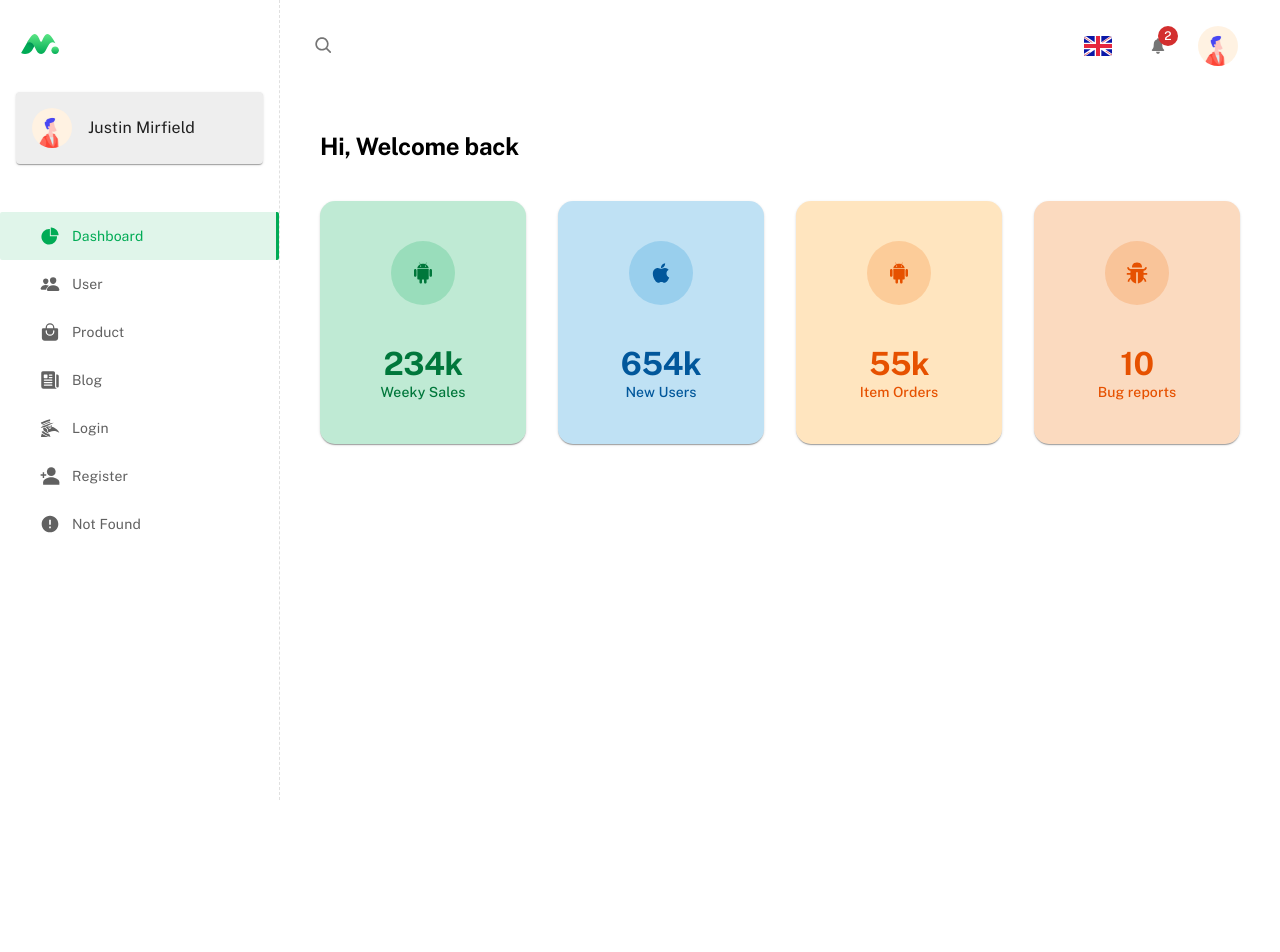
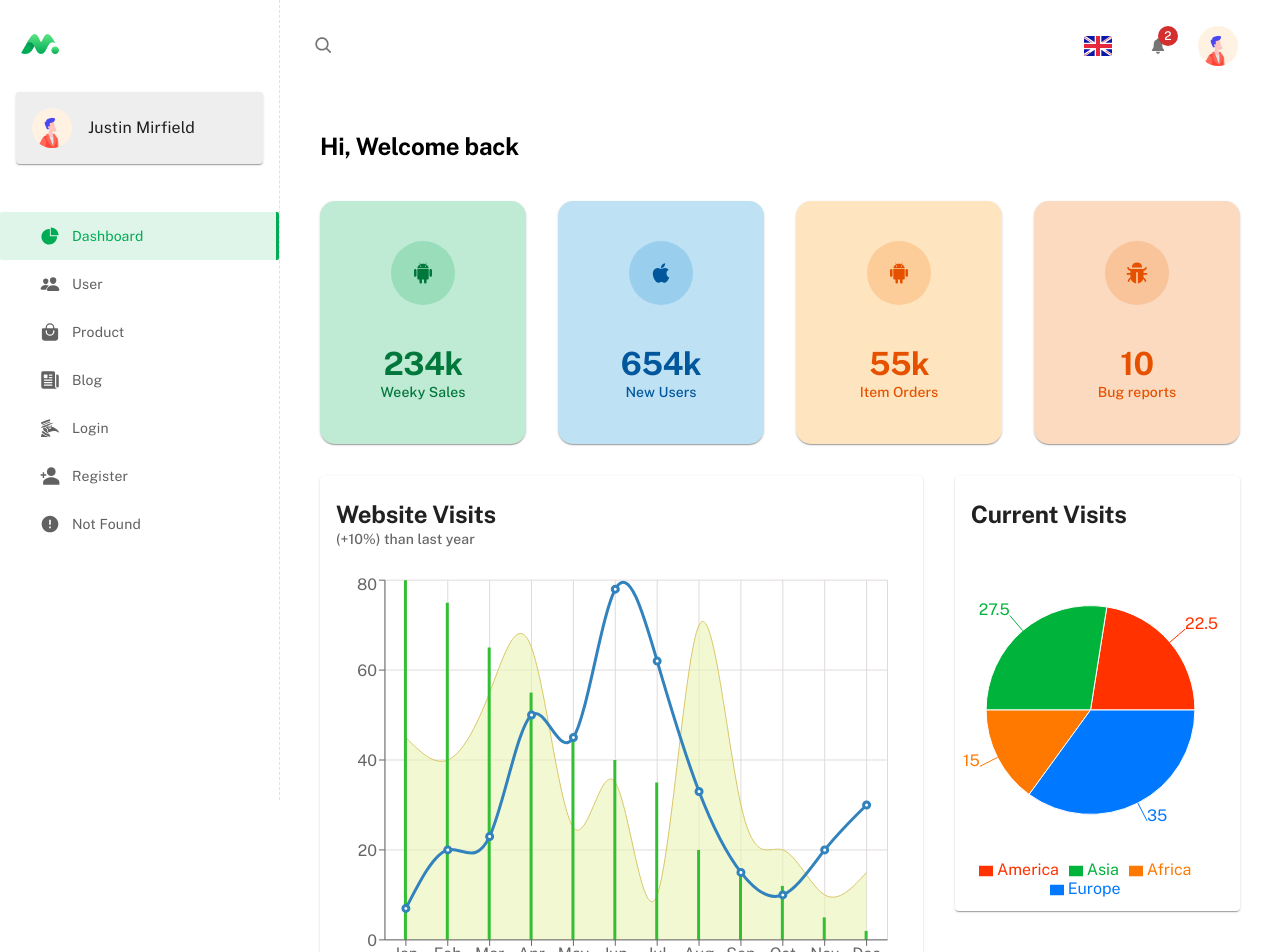
Before and after one commit to jmirfield/MUI-React-Dashboard-Clone, a React (Create React App) app: page /dashboard/app in a window 1280 px wide. Before the commit this address had no page. Shown: the top 952 px of the page. Before the commit the page ends 800 px from the top, so only its background shows below. Built offline with nearby package versions, Linux system fonts and the light colour scheme.

Commit message:
Adding charts to dashboard

```diff
--- a/package.json
+++ b/package.json
@@ -14,6 +14,7 @@
     "react-icons": "^4.3.1",
     "react-router-dom": "^6.2.2",
     "react-scripts": "5.0.0",
+    "recharts": "^2.1.9",
     "web-vitals": "^2.1.4"
   },
   "scripts": {
--- a/src/App.js
+++ b/src/App.js
@@ -9,9 +9,9 @@ const App = () => {
             <Route path='/' element={<Navigate to='dashboard' />} />
             <Route path='/dashboard' element={<DashboardLayout />}>
                 <Route path='app' element={<Main />} />
-                <Route path='user' element={<Main />} />
-                <Route path='product' element={<Main />} />
-                <Route path='blog' element={<Main />} />
+                <Route path='user' element={<p>Placeholder</p>} />
+                <Route path='product' element={<p>Placeholder</p>} />
+                <Route path='blog' element={<p>Placeholder</p>} />
                 <Route path='' element={<Navigate to='app' />} />
                 <Route path='*' element={<Navigate to='/404' />} />
             </Route>
--- /dev/null
+++ b/src/components/Dashboard/CurrentVisits.js
@@ -0,0 +1,49 @@
+import React from 'react'
+import { Paper, Typography, Box } from '@mui/material'
+import { ResponsiveContainer, PieChart, Pie, Tooltip, Legend, Cell } from 'recharts'
+
+const CHART_DATA = [
+    {
+        name: 'America',
+        data: 22.5,
+        color: 'rgb(255,50,0)'
+    },
+    {
+        name: 'Asia',
+        data: 27.5,
+        color: 'rgb(0, 180, 59)'
+    },
+    {
+        name: 'Africa',
+        data: 15,
+        color: 'rgb(255,120,0)'
+    },
+    {
+        name: 'Europe',
+        data: 35,
+        color: 'rgb(0,120,255)'
+    },
+]
+
+const CurrentVisits = () => {
+    return (
+        <Paper sx={{ pb: 1 }}>
+            <Box sx={{ px: 2, py: 3 }}>
+                <Typography variant='h2'>Current Visits</Typography>
+            </Box>
+            <ResponsiveContainer width='95%' height={350}>
+                <PieChart>
+                    <Pie data={CHART_DATA} dataKey='data' nameKey='name' label>
+                        {
+                            CHART_DATA.map((entry, index) => <Cell fill={entry.color} />)
+                        }
+                    </Pie>
+                    <Tooltip />
+                    <Legend />
+                </PieChart>
+            </ResponsiveContainer>
+        </Paper >
+    )
+}
+
+export default CurrentVisits
--- /dev/null
+++ b/src/components/Dashboard/WebsiteVisits.js
@@ -0,0 +1,103 @@
+import React from 'react'
+import { Paper, Typography, Box } from '@mui/material'
+import { ResponsiveContainer, ComposedChart, Line, Bar, Area, Tooltip, YAxis, XAxis, CartesianGrid } from 'recharts'
+
+const CHART_DATA = [
+    {
+        name: 'Jan',
+        teamA: 7,
+        teamB: 80,
+        teamC: 45
+    },
+    {
+        name: 'Feb',
+        teamA: 20,
+        teamB: 75,
+        teamC: 40
+    },
+    {
+        name: 'Mar',
+        teamA: 23,
+        teamB: 65,
+        teamC: 55
+    },
+    {
+        name: 'Apr',
+        teamA: 50,
+        teamB: 55,
+        teamC: 65
+    },
+    {
+        name: 'May',
+        teamA: 45,
+        teamB: 45,
+        teamC: 25
+    },
+    {
+        name: 'Jun',
+        teamA: 78,
+        teamB: 40,
+        teamC: 35
+    },
+    {
+        name: 'Jul',
+        teamA: 62,
+        teamB: 35,
+        teamC: 10
+    },
+    {
+        name: 'Aug',
+        teamA: 33,
+        teamB: 20,
+        teamC: 70
+    },
+    {
+        name: 'Sep',
+        teamA: 15,
+        teamB: 15,
+        teamC: 30
+    },
+    {
+        name: 'Oct',
+        teamA: 10,
+        teamB: 12,
+        teamC: 20
+    },
+    {
+        name: 'Nov',
+        teamA: 20,
+        teamB: 5,
+        teamC: 10
+    },
+    {
+        name: 'Dec',
+        teamA: 30,
+        teamB: 2,
+        teamC: 15
+    }
+];
+
+const WebsiteVisits = () => {
+
+    return (
+        <Paper >
+            <Box sx={{ px: 2, py: 3 }}>
+                <Typography variant='h2'>Website Visits</Typography>
+                <Typography variant='subtitle2' color='text.secondary'>(+10%) than last year</Typography>
+            </Box>
+            <ResponsiveContainer width='95%' height={400}>
+                <ComposedChart data={CHART_DATA}>
+                    <CartesianGrid stroke="#e0dada" />
+                    <Area dataKey="teamC" type='natural' stroke="#d9c666" fill='#eaf5b5'/>
+                    <Bar dataKey="teamB" barSize={3} fill='#32bf34'/>
+                    <Line dataKey="teamA" strokeWidth={3} type='natural' />
+                    <XAxis dataKey="name" />
+                    <YAxis />
+                    <Tooltip />
+                </ComposedChart>
+            </ResponsiveContainer>
+        </Paper>
+    )
+}
+
+export default WebsiteVisits
--- a/src/components/Dashboard/index.js
+++ b/src/components/Dashboard/index.js
@@ -4,6 +4,8 @@ import WeekySales from './WeekySales'
 import NewUsers from './NewUsers'
 import ItemOrders from './ItemOrders'
 import BugReports from './BugReports'
+import WebsiteVisits from './WebsiteVisits'
+import CurrentVisits from './CurrentVisits'
 
 const Dashboard = () => {
     return (
@@ -20,6 +22,12 @@ const Dashboard = () => {
             <Grid item laptop={3} tablet={6} mobile={12}>
                 <BugReports />
             </Grid>
+            <Grid item desktop={8} laptop={6} tablet={12} mobile={12}>
+                <WebsiteVisits />
+            </Grid>
+            <Grid item desktop={4} laptop={6} tablet={12} mobile={12}>
+                <CurrentVisits />
+            </Grid>
         </Grid>
     )
 }
```
Also changed, not shown: 1 other file (tests, documents, lock files or other folders).
